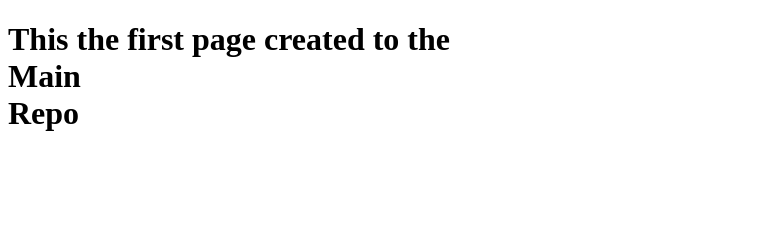
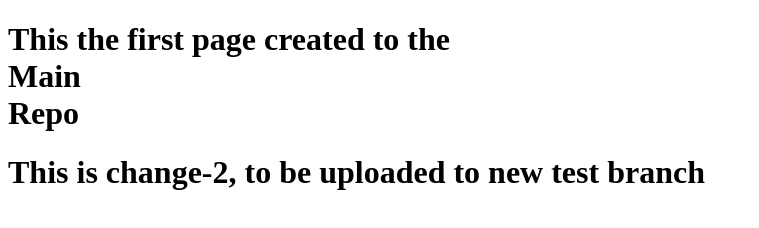
Before and after one commit to shakirgithub/PublicTest, a plain HTML site: page index.html in a window 1280 px wide. Shown: the whole page, without its empty margins (0-759 px from the left). Drawn offline with Linux system fonts and the light colour scheme.

Commit message:
change-2 to be committed

```diff
--- a/index.html
+++ b/index.html
@@ -7,5 +7,6 @@
 </head>
 <body>
     <h1> This the first page created to the <main> Main</main> Repo</h1>
+    <h1>This is change-2, to be uploaded to new test branch</h1>
 </body>
 </html>
```
